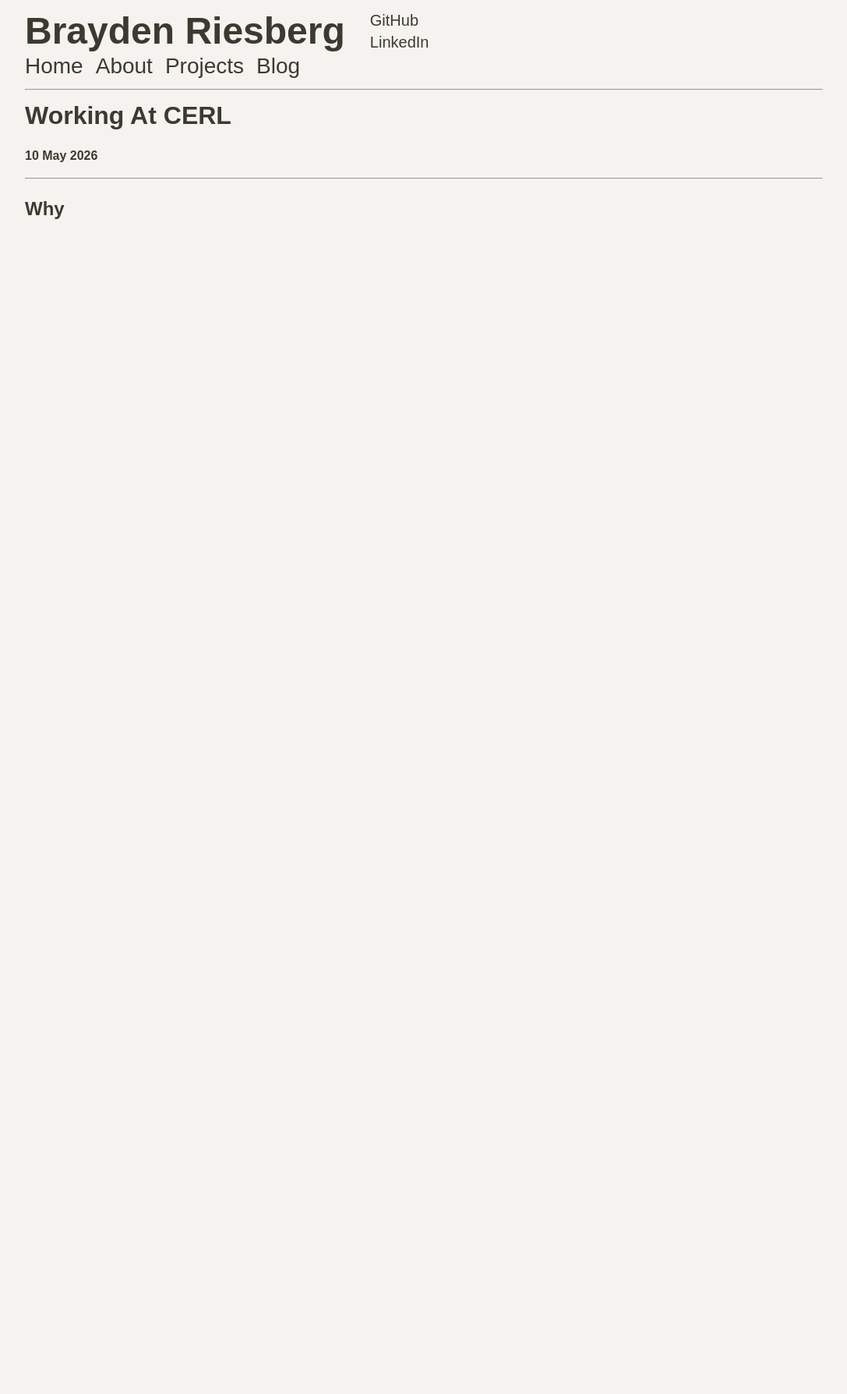
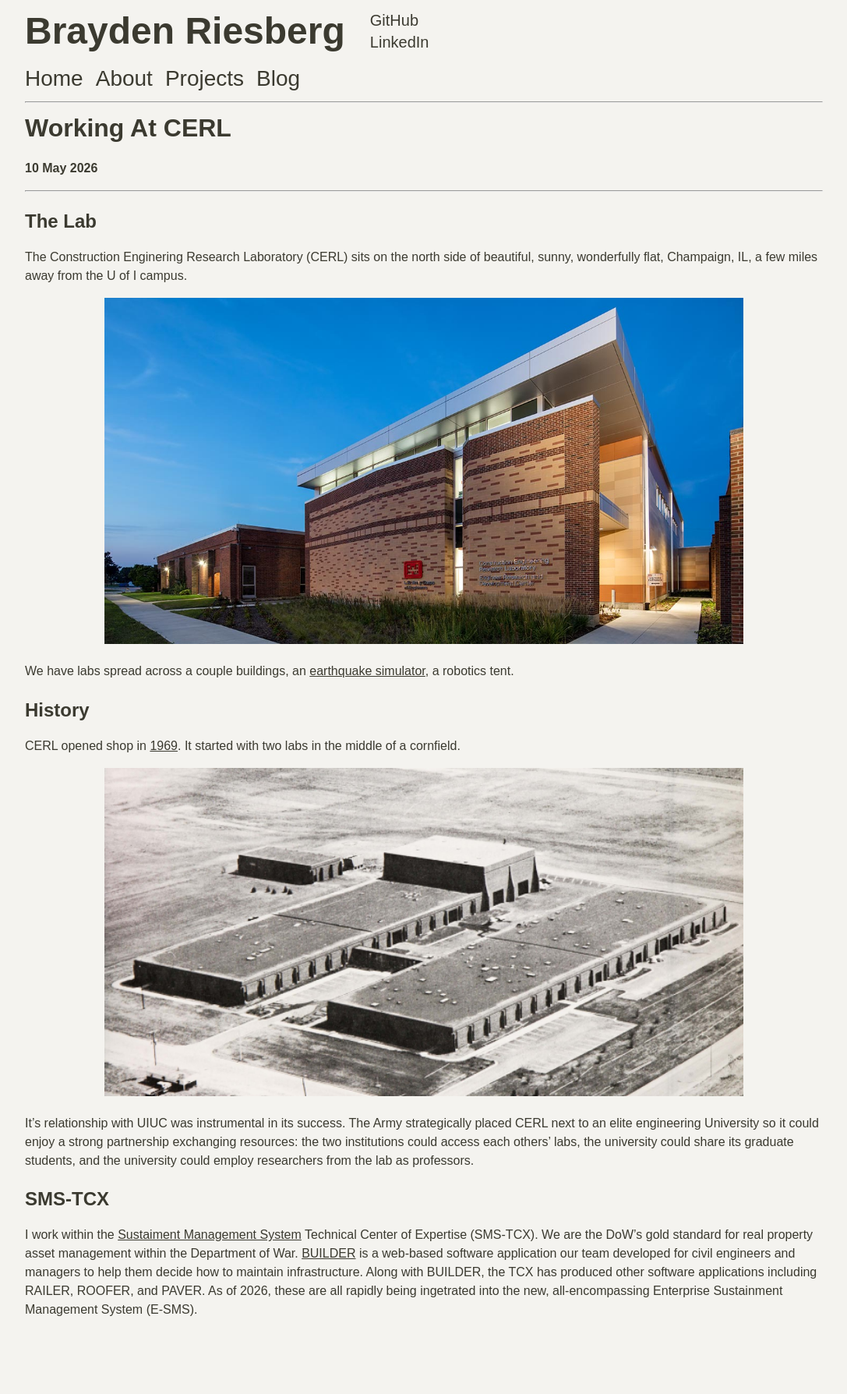
Before and after one commit to BraydenR0311/BraydenR0311.github.io, a Jekyll site: the page built from _posts/2026-05-10-working-at-cerl.md, in a window 1280 px wide. Shown: the whole page at 78% size, without its empty margins (96-1183 px from the left). Built offline with Jekyll 4.4.1, drawn with Linux system fonts in a browser that asks for light colours; before the commit the page ends 932 px from its top, so only the background shows below that.

Commit message:
more content

```diff
--- a/_posts/2026-05-10-working-at-cerl.md
+++ b/_posts/2026-05-10-working-at-cerl.md
@@ -3,7 +3,29 @@ layout: post
 author: brayden
 title: Working At CERL
 type: blog
-excerpt: Managing the entire DoW's catalog of real property data
+excerpt: Managing the entire DoW's catalog of real property data.
 ---
 
-## Why
+## The Lab
+
+The Construction Enginering Research Laboratory (CERL) sits on the north side of beautiful, sunny, wonderfully flat, Champaign, IL, a few miles away from the U of I campus.
+
+<div class="img-container">
+  <img style="width: 80%" src="/assets/images/cerl-front.png" alt="CERL">
+</div>
+
+We have labs spread across a couple buildings, an [earthquake simulator](https://www.erdc.usace.army.mil/Media/Fact-Sheets/Fact-Sheet-Article-View/Article/476734/triaxial-earthquake-and-shock-simulator/), a robotics tent.
+
+## History
+
+CERL opened shop in [1969](https://upload.wikimedia.org/wikipedia/commons/5/5e/CERL-_A_history_of_the_U.S._Army_Construction_Engineering_Research_Laboratory_1968-1974_-_USACE-p16021coll4-31.pdf). It started with two labs in the middle of a cornfield.
+
+<div class="img-container">
+  <img style="width: 80%" src="/assets/images/old-cerl.png" alt="Old CERL photo">
+</div>
+
+It's relationship with UIUC was instrumental in its success. The Army strategically placed CERL next to an elite engineering University so it could enjoy a strong partnership exchanging resources: the two institutions could access each others' labs, the university could share its graduate students, and the university could employ researchers from the lab as professors.
+
+## SMS-TCX
+
+I work within the [Sustaiment Management System](https://www.sms.erdc.dren.mil/) Technical Center of Expertise (SMS-TCX). We are the DoW's gold standard for real property asset management within the Department of War. [BUILDER](https://www.erdc.usace.army.mil/Media/Fact-Sheets/Fact-Sheet-Article-View/Article/476728/builder-sustainment-management-system/) is a web-based software application our team developed for civil engineers and managers to help them decide how to maintain infrastructure. Along with BUILDER, the TCX has produced other software applications including RAILER, ROOFER, and PAVER. As of 2026, these are all rapidly being ingetrated into the new, all-encompassing Enterprise Sustainment Management System (E-SMS).
--- a/_sass/main.scss
+++ b/_sass/main.scss
@@ -19,7 +19,6 @@ $content-width: 80vw;
 
 html {
   font-size: 16px;
-
 }
 
 body {
@@ -71,6 +70,8 @@ pre {
 
 .content {
     margin: 0 auto;
+    margin-bottom: 1rem;
+    padding-bottom: 5rem;
 }
 
 .foreground {
@@ -112,6 +113,7 @@ pre {
     list-style: none;
     justify-content: left;
     margin: 0;
+    margin-top: 1rem;
     font-size: 1.75rem;
 
     padding-left: 0;
```
Also changed, not shown: _posts/2026-01-05-food-for-thought.md (+0 -8 lines), about.md (+1 -1 lines), Gemfile.lock, assets/images/cerl-front.png (added), assets/images/old-cerl.png (added), assets/images/sms-process.png (added).
